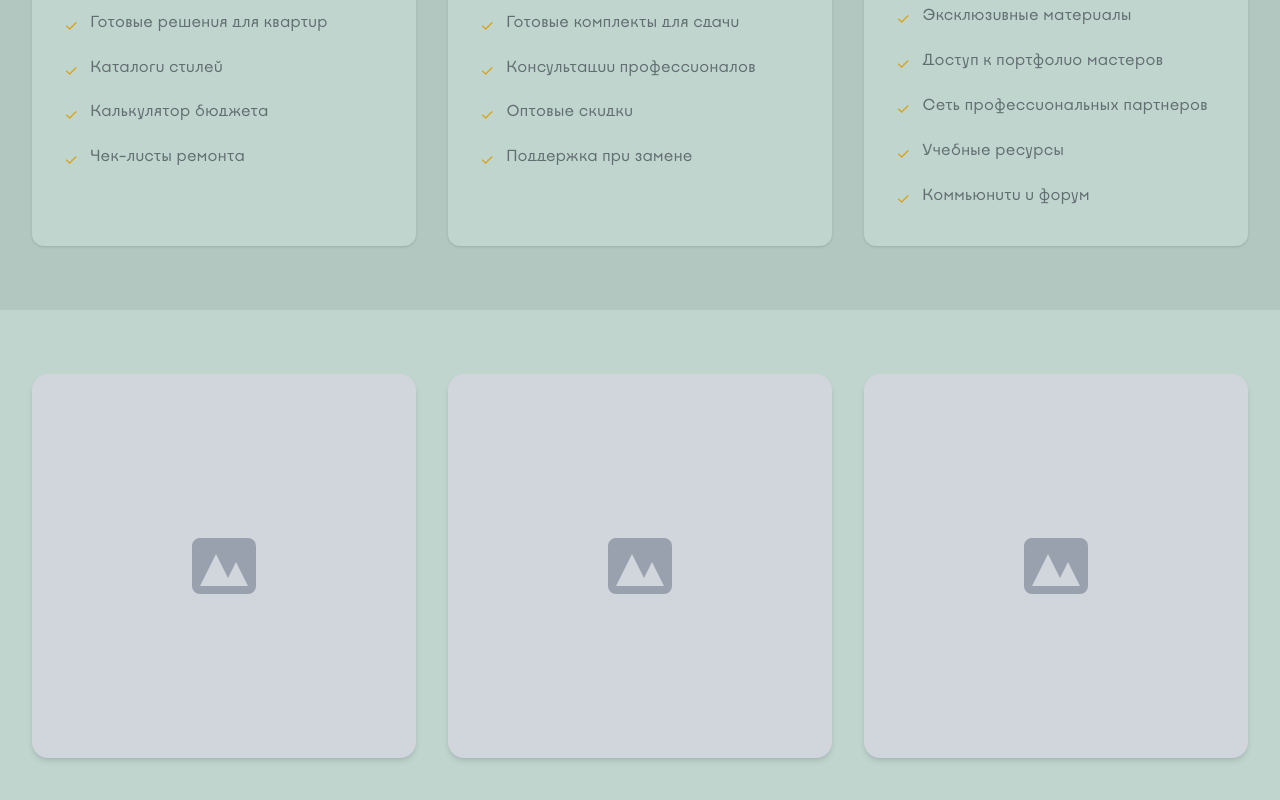
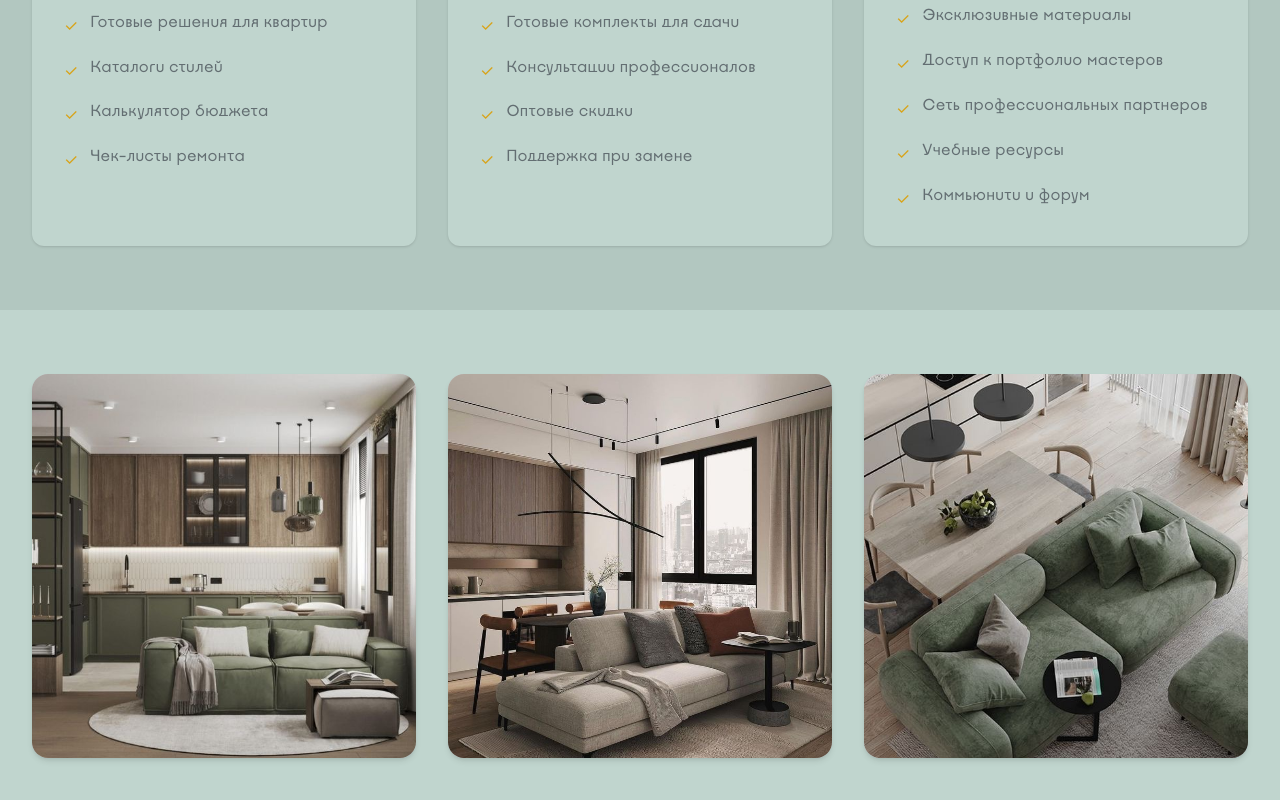
Before and after one commit to Hierugu/asy-design, a Next.js app in the folder asy-app/: page / in a window 1280 px wide. Shown: the part 1359-2159 px from the top of the page. Built offline with nearby package versions, Linux system fonts and the light colour scheme.

Commit message:
feat: added Gallery images

```diff
--- a/asy-app/components/Gallery.tsx
+++ b/asy-app/components/Gallery.tsx
@@ -1,8 +1,10 @@
+import Image from 'next/image';
+
 export default function Gallery() {
   const images = [
-    { id: 1, title: 'Современный интерьер' },
-    { id: 2, title: 'Классический дизайн' },
-    { id: 3, title: 'Минималистичное пространство' },
+    { id: 1, title: 'Современный интерьер', src: '/img/1.JPG' },
+    { id: 2, title: 'Классический дизайн', src: '/img/2.JPG' },
+    { id: 3, title: 'Минималистичное пространство', src: '/img/3.JPG' },
   ];
 
   return (
@@ -12,13 +14,16 @@ export default function Gallery() {
           {images.map((image) => (
             <div
               key={image.id}
-              className="aspect-square bg-gray-300 rounded-2xl overflow-hidden shadow-md hover:shadow-lg transition-shadow"
+              className="relative aspect-square bg-gray-300 rounded-2xl overflow-hidden shadow-md hover:shadow-lg transition-shadow"
             >
-              <div className="w-full h-full flex items-center justify-center text-gray-400">
-                <svg className="w-20 h-20" fill="currentColor" viewBox="0 0 20 20">
-                  <path fillRule="evenodd" d="M4 3a2 2 0 00-2 2v10a2 2 0 002 2h12a2 2 0 002-2V5a2 2 0 00-2-2H4zm12 12H4l4-8 3 6 2-4 3 6z" clipRule="evenodd" />
-                </svg>
-              </div>
+              <Image
+                src={image.src}
+                alt={image.title}
+                fill
+                className="object-cover"
+                sizes="(min-width: 1024px) 320px, 100vw"
+                priority={image.id === 1}
+              />
             </div>
           ))}
         </div>
```
